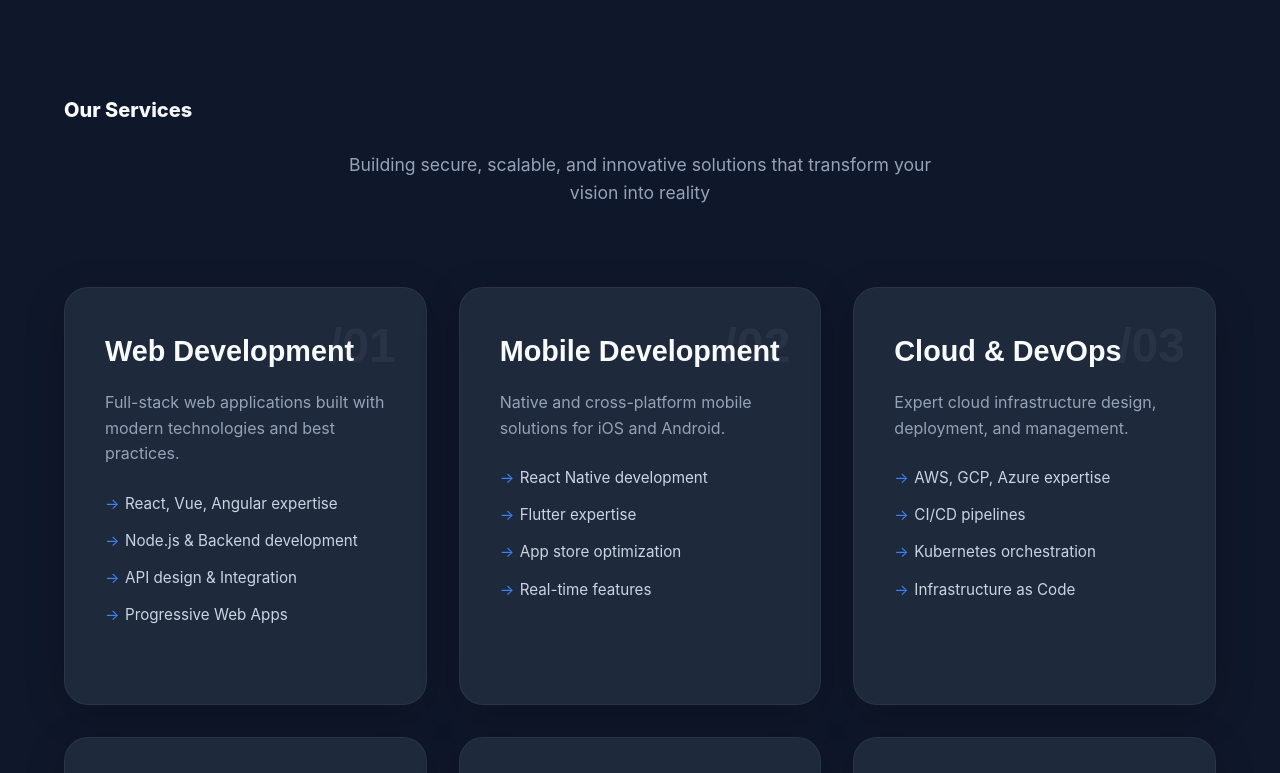
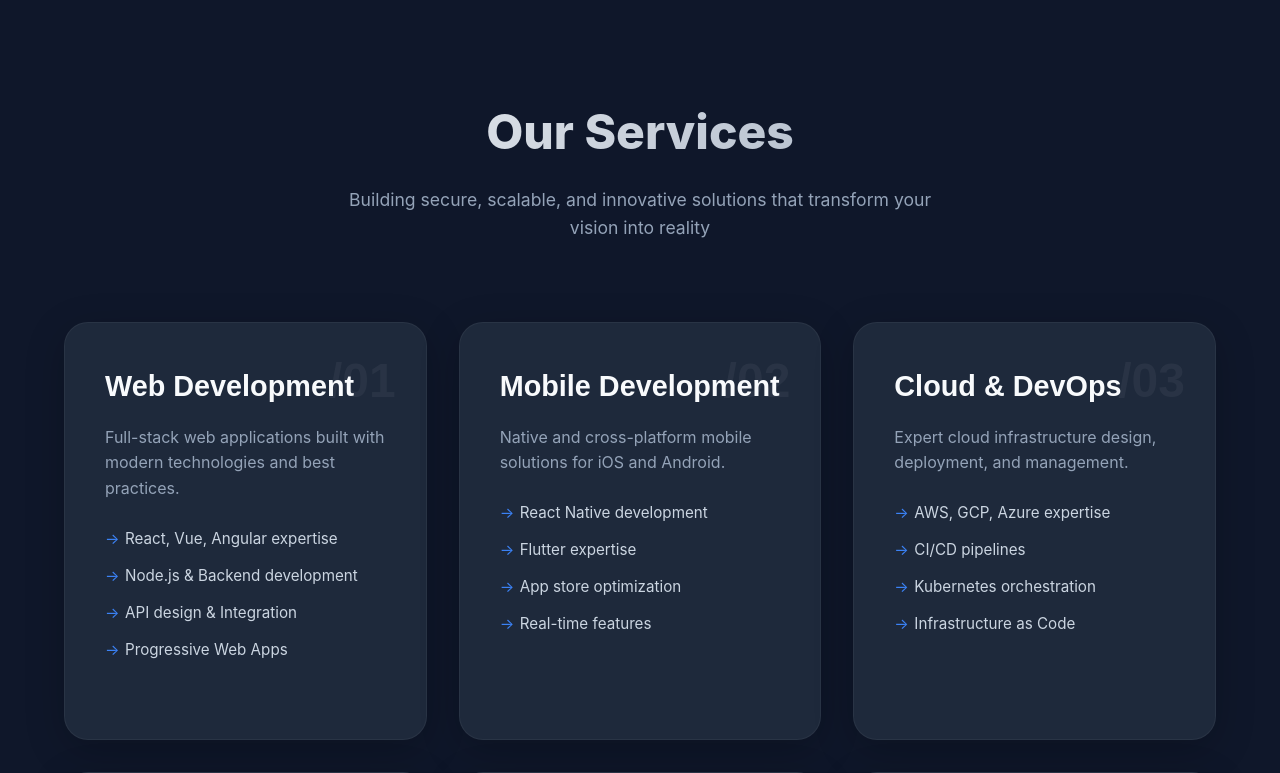
Before and after one commit to GSKANI/coreberly, a React (Create React App) app: page / in a window 1280 px wide. Shown: the part 907-1680 px from the top of the page. Built offline with nearby package versions, Linux system fonts and the light colour scheme.

Commit message:
subtopic

```diff
--- a/src/components/Navbar.css
+++ b/src/components/Navbar.css
@@ -175,7 +175,7 @@
     position: fixed;
     inset: 0;
     /* Full screen */
-    background: linear-gradient(135deg, #0a0a16 0%, #131325 100%);
+    background: #0f0f1e;
     display: flex;
     flex-direction: column;
     justify-content: center;
--- a/src/pages/Enroll.css
+++ b/src/pages/Enroll.css
@@ -77,7 +77,7 @@
     border-bottom: none;
 }
 
-.section-title {
+.enroll-page .section-title {
     color: #fff;
     font-size: 1.25rem;
     margin-bottom: 25px;
```
